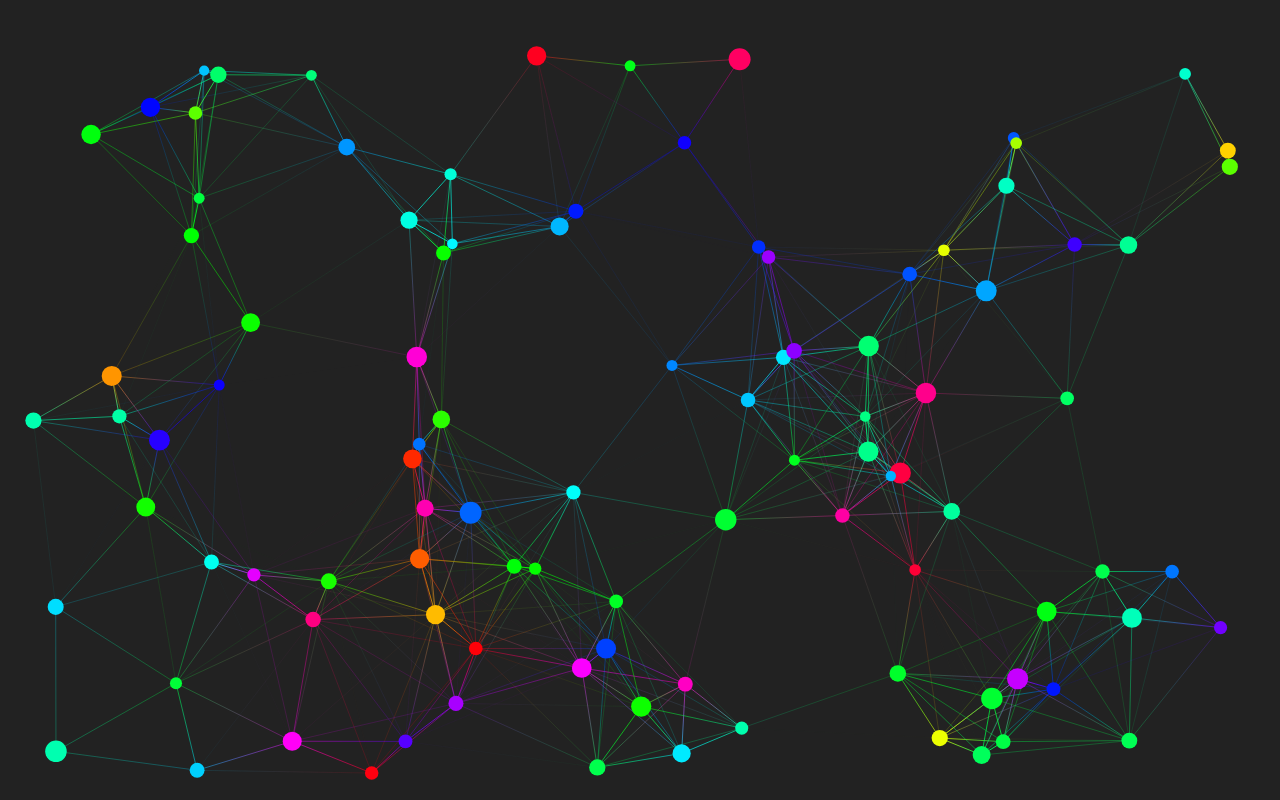
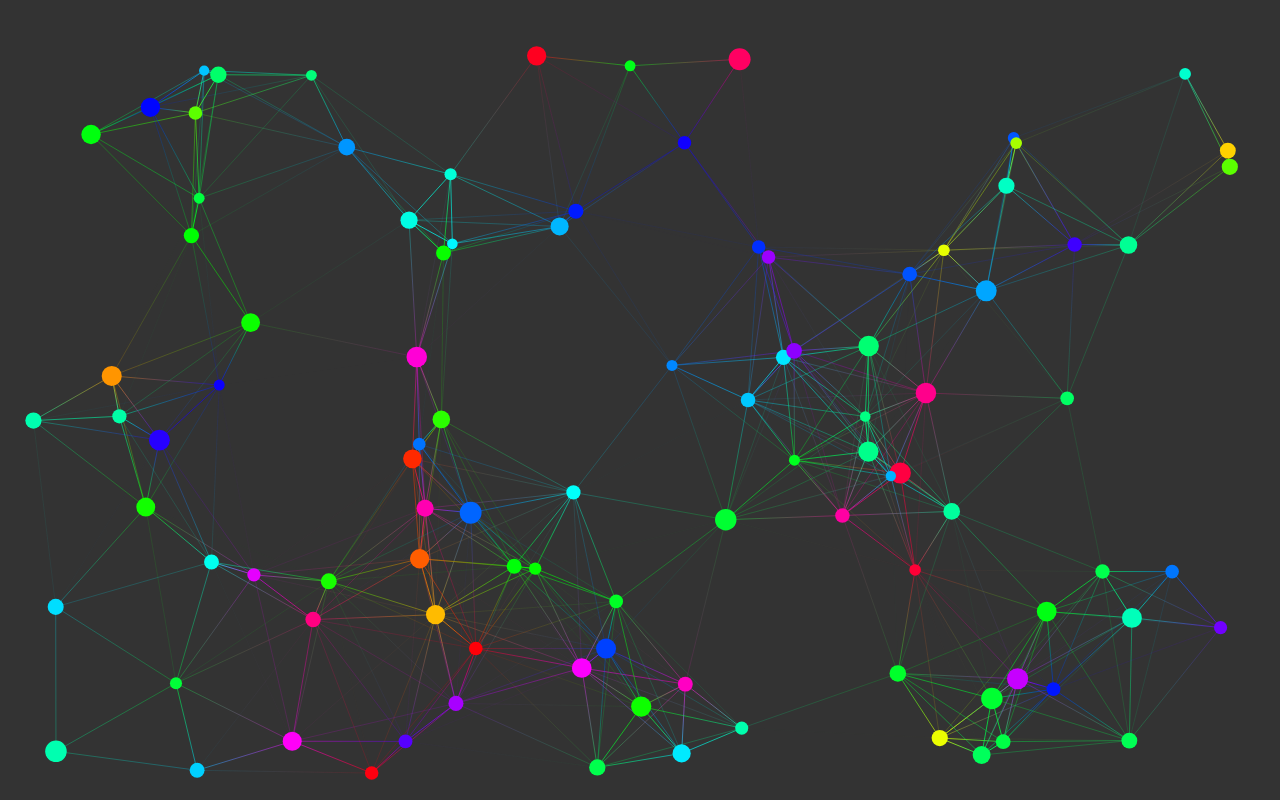
Before and after one commit to Amir5130/project, a plain HTML site: page index.html in a window 1280 px wide. Drawn offline with Linux system fonts and the light colour scheme; animation ran at ten frames a second.

Commit message:
Changed background color

```diff
--- a/style.css
+++ b/style.css
@@ -7,5 +7,5 @@
 canvas {
   position: absolute;
   inset: 0;
-  background-color: #222;
+  background-color: #333;
 }
```
